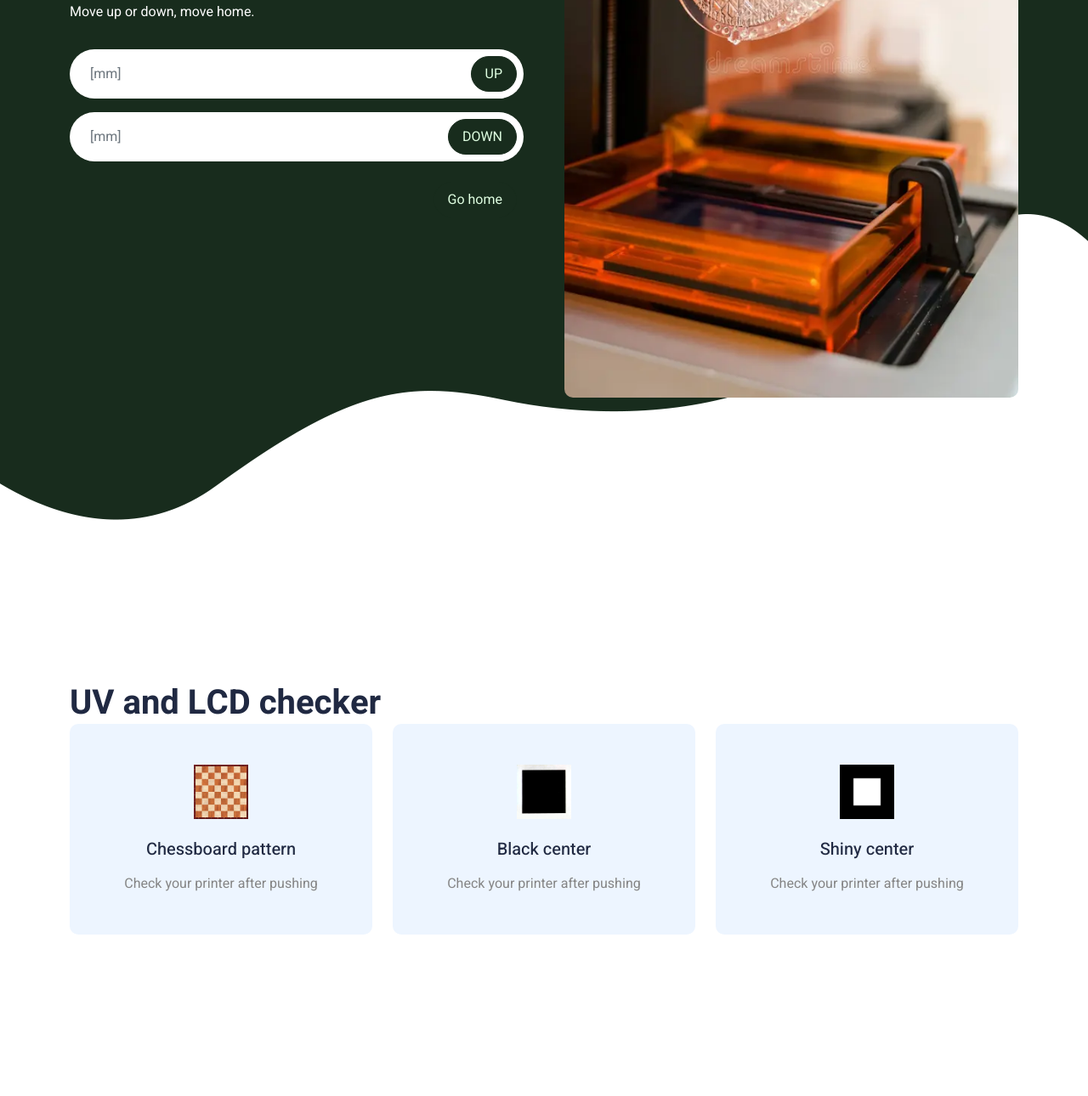
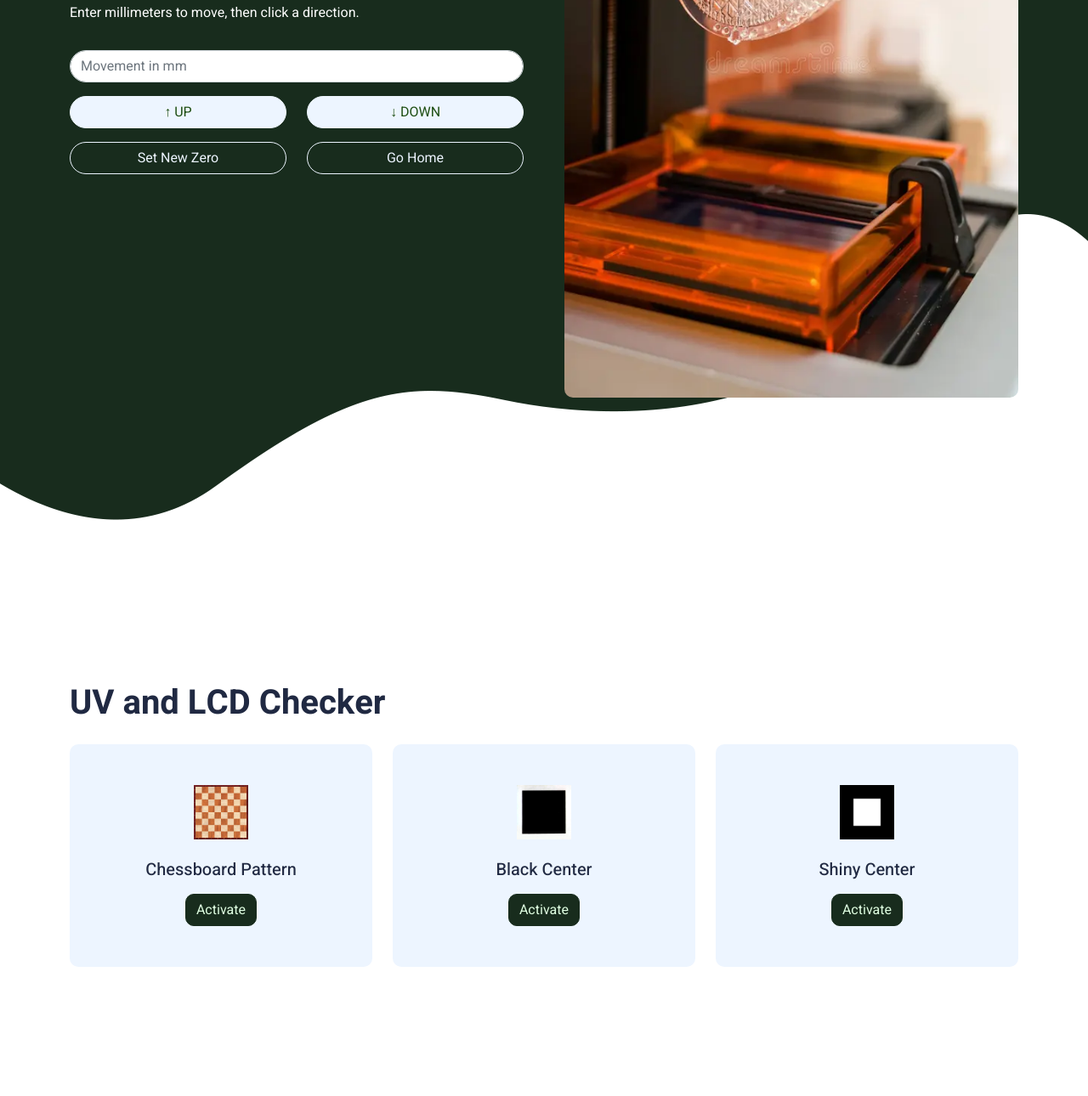
Before and after one commit to tk0987/SLA-printer, a plain HTML site: page index.html in a window 1280 px wide. Shown: the part 477-1767 px from the top of the page at 85% size. Drawn offline with nearby package versions, Linux system fonts and the light colour scheme.

Commit message:
gui changes, connections

```diff
--- a/index.html
+++ b/index.html
@@ -43,7 +43,7 @@
 
 
         <!-- Navbar & Hero Start -->
-        <div class="container-xxl position-relative p-0" id="Drive stepper motors">
+        <div class="container-xxl position-relative p-0" id="Drive-stepper-motors">
             <nav class="navbar navbar-expand-lg navbar-light px-4 px-lg-5 py-3 py-lg-0">
                 <a href="" class="navbar-brand p-0">
                     <h1 class="m-0">SLA 3D printer</h1>
@@ -54,9 +54,9 @@
                 </button>
                 <div class="collapse navbar-collapse" id="navbarCollapse">
                     <div class="navbar-nav mx-auto py-0">
-                        <a href="#Drive stepper motors" class="nav-item nav-link active">Stepper motor</a>
-                        <a href="#Check UV light" class="nav-item nav-link">UV light</a>
-                        <a href="#Print SL1" class="nav-item nav-link">Print SL1</a>
+                        <a href="#Drive-stepper-motors" class="nav-item nav-link active">Stepper motor</a>
+                        <a href="#Check-UV-light" class="nav-item nav-link">UV light</a>
+                        <a href="#Print-SL1" class="nav-item nav-link">Print SL1</a>
 
                     </div>
 
@@ -68,55 +68,36 @@
                 <div class="row g-5 align-items-center">
                 <div class="col-lg-6 text-center text-lg-start">
                     <h1 class="text-white mb-4 animated slideInDown">Stepper motor control page</h1>
-                            <p class="text-white pb-3 animated slideInDown">Move up or down, move home.</p>
-                            <div class="position-relative w-100 mt-3">
-                                <input class="form-control border-0 rounded-pill w-100 ps-4 pe-5" type="text" placeholder="[mm]" style="height: 58px;">
-                                <button type="button" class="btn btn-primary rounded-pill py-2 px-3 shadow-none position-absolute top-0 end-0 m-2">UP</button>
+                    <p class="text-white pb-3 animated slideInDown">Enter millimeters to move, then click a direction.</p>
+
+                    <!-- Movement input and direction buttons -->
+                    <form action="/move" method="post">
+                    <div class="mb-3">
+                        <input type="number" name="z_steps" class="form-control rounded-pill" placeholder="Movement in mm" required>
                     </div>
-                            <div class="position-relative w-100 mt-3">
-                                <input class="form-control border-0 rounded-pill w-100 ps-4 pe-5" type="text" placeholder="[mm]" style="height: 58px;">
-                                <button type="button" class="btn btn-primary rounded-pill py-2 px-3 shadow-none position-absolute top-0 end-0 m-2">DOWN</button>
+
+                    <div class="row">
+                        <div class="col-6 d-grid">
+                        <button type="submit" name="direction" value="up" class="btn btn-light rounded-pill px-4">↑ UP</button>
                         </div>
-                            <div class="position-relative w-100 mt-3">
-
-                                <button type="button" class="btn btn-primary rounded-pill py-2 px-3 shadow-none position-absolute top-0 end-0 m-2">Go home</button>
+                        <div class="col-6 d-grid">
+                        <button type="submit" name="direction" value="down" class="btn btn-light rounded-pill px-4">↓ DOWN</button>
                         </div>
                     </div>
+
+                    <div class="row mt-3">
+                        <div class="col-6 d-grid">
+                        <button type="submit" name="direction" value="set_zero" class="btn btn-outline-light rounded-pill px-4">Set New Zero</button>
+                        </div>
+                        <div class="col-6 d-grid">
+                        <button type="submit" name="direction" value="home" class="btn btn-outline-light rounded-pill px-4">Go Home</button>
+                        </div>
+                    </div>
+                    </form>
+                </div>
+
                 <div class="col-lg-6 text-center text-lg-start">
                     <img class="img-fluid rounded animated zoomIn" src="img/hero.jpg" alt="">
-                        </div>
-                    </div>
-                </div>
-            </div>
-        </div>
-        <!-- Navbar & Hero End -->
-
-
-        <!-- UV Start -->
-        <div class="container-xxl py-6" id="Check UV light">
-            <div class="container">
-                <h1 class="m-0">UV and LCD checker</h1>
-                <div class="row g-4">
-                    <div class="col-lg-4 wow fadeInUp" data-wow-delay="0.1s">
-                        <div class="feature-item bg-light rounded text-center p-5">
-                            <img src="img/chessboard.jpg" alt="Chessboard pattern" class="mb-4" style="width: 64px; height: 64px;">
-                            <h5 class="mb-3">Chessboard pattern</h5>
-                            <p class="m-0">Check your printer after pushing</p>
-                        </div>
-                    </div>
-                    <div class="col-lg-4 wow fadeInUp" data-wow-delay="0.3s">
-                        <div class="feature-item bg-light rounded text-center p-5">
-                            <img src="img/Black_square.jpg" alt="Chessboard pattern" class="mb-4" style="width: 64px; height: 64px;">
-                            <h5 class="mb-3">Black center</h5>
-                            <p class="m-0">Check your printer after pushing</p>
-                        </div>
-                    </div>
-                    <div class="col-lg-4 wow fadeInUp" data-wow-delay="0.5s">
-                        <div class="feature-item bg-light rounded text-center p-5">
-                            <img src="img/White_square.jpg" alt="Chessboard pattern" class="mb-4" style="width: 64px; height: 64px;">
-                            <h5 class="mb-3">Shiny center</h5>
-                            <p class="m-0">Check your printer after pushing</p>
-                        </div>
                 </div>
                 </div>
             </div>
@@ -125,44 +106,96 @@
 
 
 
+        <!-- Navbar & Hero End -->
+
+
+        <!-- UV Start -->
+            <div class="container-xxl py-6" id="Check-UV-light">
+            <div class="container">
+                <h1 class="m-0 mb-4">UV and LCD Checker</h1>
+                <div class="row g-4">
+
+                <div class="col-lg-4">
+                    <form action="/uv" method="post">
+                    <input type="hidden" name="pattern" value="chessboard">
+                    <div class="feature-item bg-light rounded text-center p-5">
+                        <img src="img/chessboard.jpg" alt="Chessboard pattern" class="mb-4" style="width: 64px; height: 64px;">
+                        <h5 class="mb-3">Chessboard Pattern</h5>
+                        <button type="submit" class="btn btn-primary">Activate</button>
+                    </div>
+                    </form>
+                </div>
+
+                <div class="col-lg-4">
+                    <form action="/uv" method="post">
+                    <input type="hidden" name="pattern" value="black">
+                    <div class="feature-item bg-light rounded text-center p-5">
+                        <img src="img/Black_square.jpg" alt="Black center" class="mb-4" style="width: 64px; height: 64px;">
+                        <h5 class="mb-3">Black Center</h5>
+                        <button type="submit" class="btn btn-primary">Activate</button>
+                    </div>
+                    </form>
+                </div>
+
+                <div class="col-lg-4">
+                    <form action="/uv" method="post">
+                    <input type="hidden" name="pattern" value="white">
+                    <div class="feature-item bg-light rounded text-center p-5">
+                        <img src="img/White_square.jpg" alt="White center" class="mb-4" style="width: 64px; height: 64px;">
+                        <h5 class="mb-3">Shiny Center</h5>
+                        <button type="submit" class="btn btn-primary">Activate</button>
+                    </div>
+                    </form>
+                </div>
+
+                </div>
+            </div>
+            </div>
+
+
+
+
+
         <!-- Check UV light End -->
 
 
         <!-- Print SL1 Start -->
-        <div class="container-xxl bg-light my-6 py-5" id="Print SL1">
+        <div class="container-xxl bg-light my-6 py-5" id="Print-SL1">
         <div class="container">
             <div class="row g-5 py-5 align-items-center">
             <div class="col-lg-6 wow fadeInUp" data-wow-delay="0.1s">
-                        <img class="img-fluid rounded" src="img/about.jpg">
+                <img class="img-fluid rounded" src="img/about.jpg" alt="3D printer image">
             </div>
             <div class="col-lg-6 wow fadeInUp" data-wow-delay="0.5s">
                 <div class="mb-4">
                 <h1 class="mb-2">Add a file to print</h1>
                 <span class="bg-primary d-block my-2" style="width: 30px; height: 2px;"></span>
                 <h5 class="mb-2">Note: SL1 format from PrusaSlicer</h5>
+
+                <form action="/upload" method="post" enctype="multipart/form-data">
                     <label for="fileUpload" class="form-label">Upload your SL1 archive:</label>
-                            <input type="file" id="fileUpload" name="fileUpload" accept="*/*" class="form-control">
+                    <input type="file" id="fileUpload" name="file" accept=".sl1" class="form-control mb-3" required>
+                    <button type="submit" class="btn btn-primary rounded-pill px-4">Upload</button>
+                </form>
+                </div>
+            </div>
             </div>
 
-
-                    </div>
-                </div>
             <div class="row g-5 py-5 align-items-center flex-column-reverse flex-lg-row">
             <div class="col-lg-6 wow fadeInUp" data-wow-delay="0.5s">
                 <div class="d-flex align-items-center mb-4">
                 <h1 class="mb-0">PROGRESS TRACKING</h1>
                 <span class="bg-primary mx-2" style="width: 30px; height: 2px;"></span>
-                            <h5 class="mb-0">0%</h5>
+                <h5 class="mb-0">0%</h5> <!-- This can be dynamically updated later -->
                 </div>
-
             </div>
             <div class="col-lg-6 wow fadeInUp" data-wow-delay="0.1s">
-                        <img class="img-fluid rounded" src="img/shape.png">
+                <img class="img-fluid rounded" src="img/shape.png" alt="Progress visual">
+            </div>
+            </div>
         </div>
         </div>
 
-            </div>
-        </div>
         <!-- Print SL1 End -->
 
 
```
Lines whose indentation alone changed are shown as unchanged.
